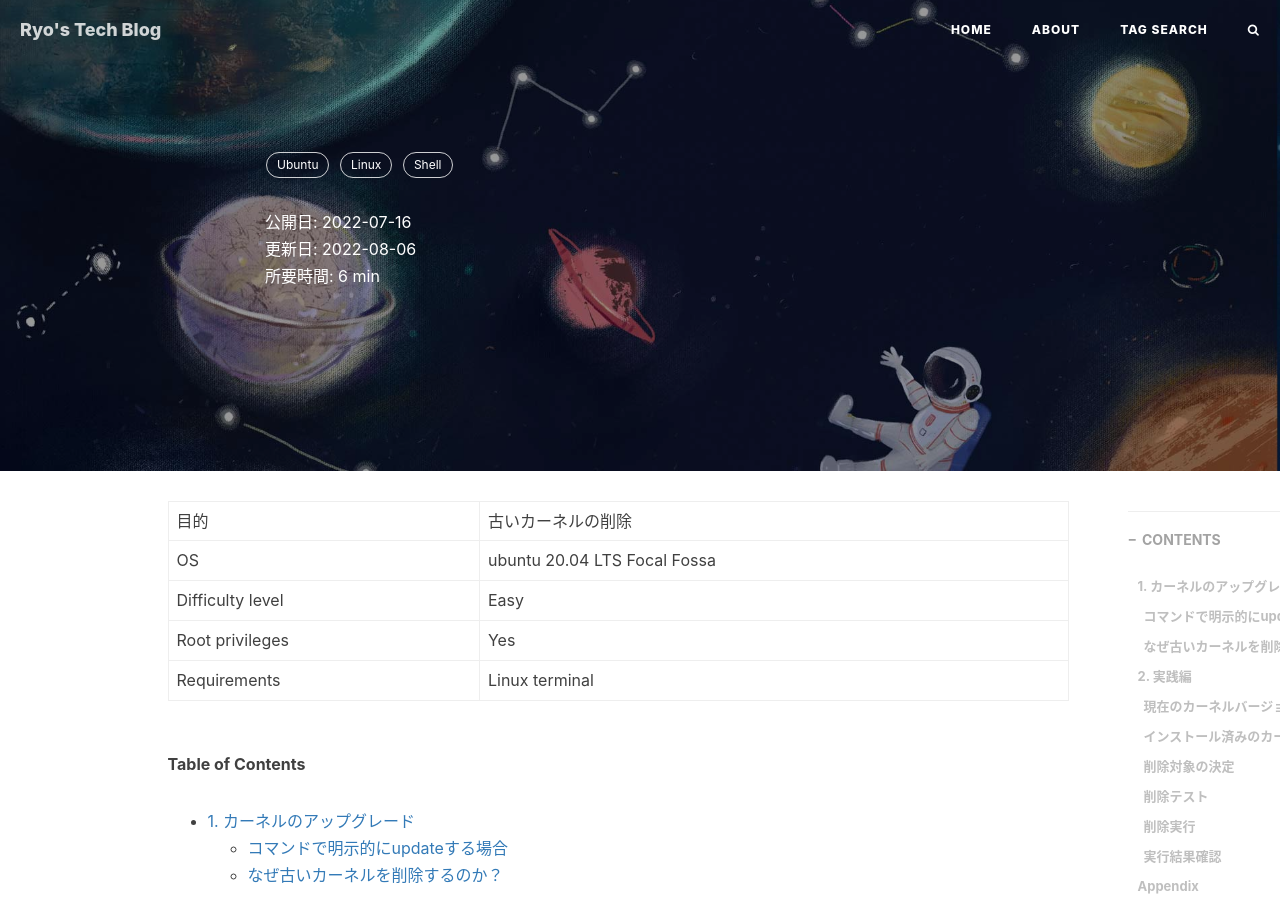
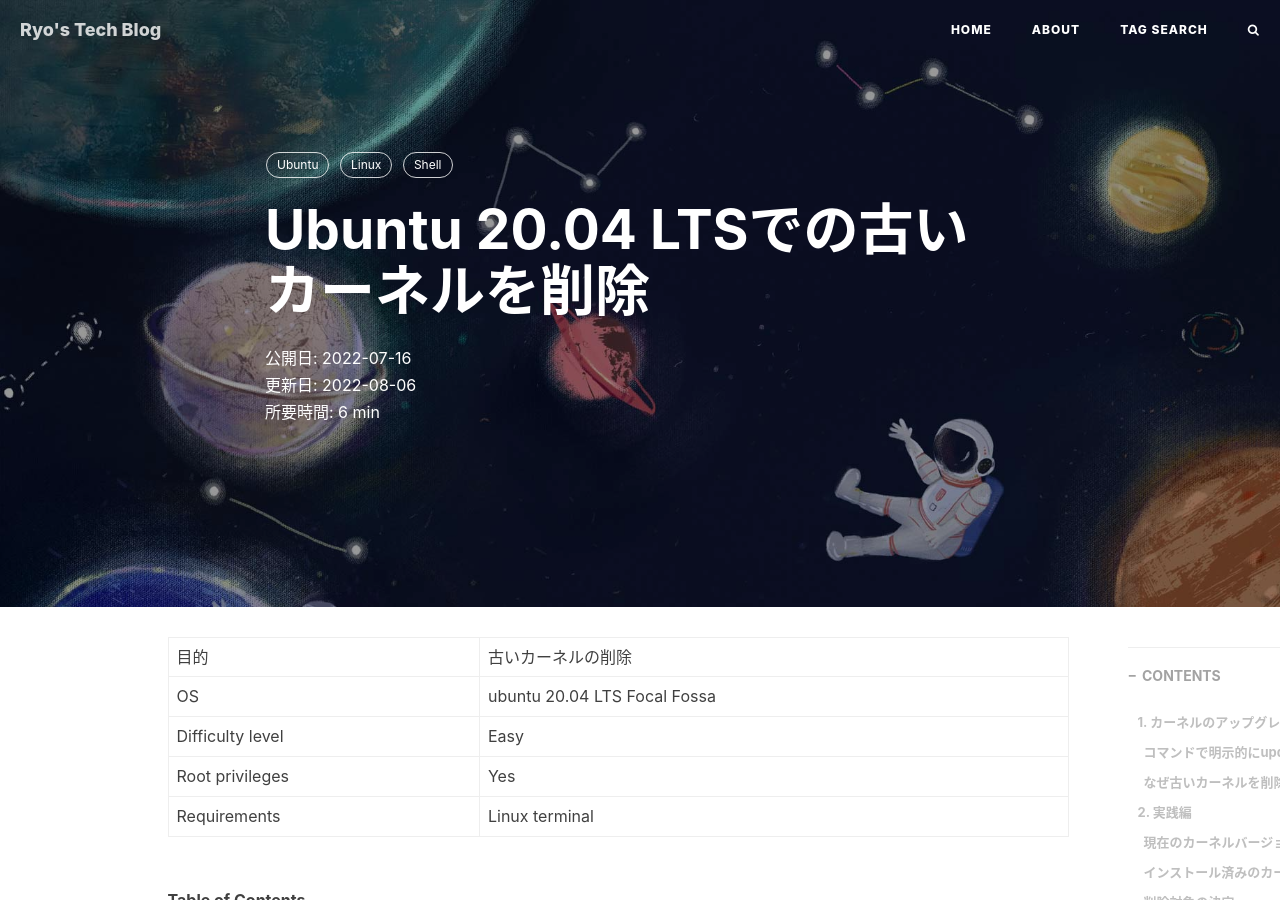
Before and after one commit to RyoNakagami/RyoNakagami.github.io, a Jekyll site: the page built from _posts/2022-07-16-ubuntu-remove-old-kernel.md, in a window 1280 px wide and 900 px high. Built offline with Jekyll 4.4.1, drawn with Linux system fonts in a browser that asks for light colours; nearby versions of some CDN libraries; comment, search, counter and statistics services are not loaded.

Commit message:
ADD POST 20220716

```diff
--- a/_posts/2022-07-16-ubuntu-remove-old-kernel.md
+++ b/_posts/2022-07-16-ubuntu-remove-old-kernel.md
@@ -1,6 +1,6 @@
 ---
 layout: post
-title: ""
+title: "Ubuntu 20.04 LTSでの古いカーネルを削除"
 subtitle: ""
 author: "Ryo"
 header-img: "img/about-bg.jpg"
```
